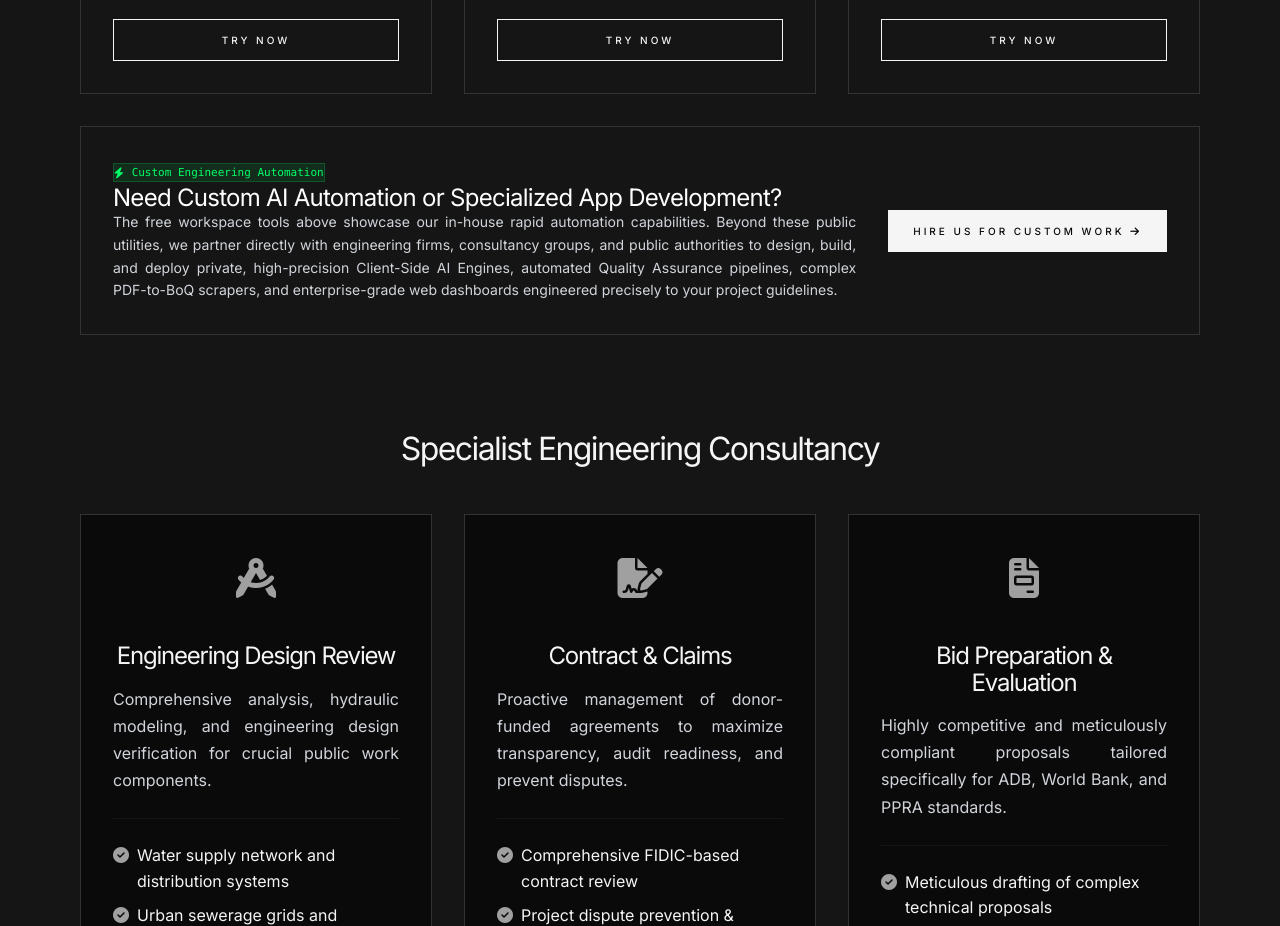
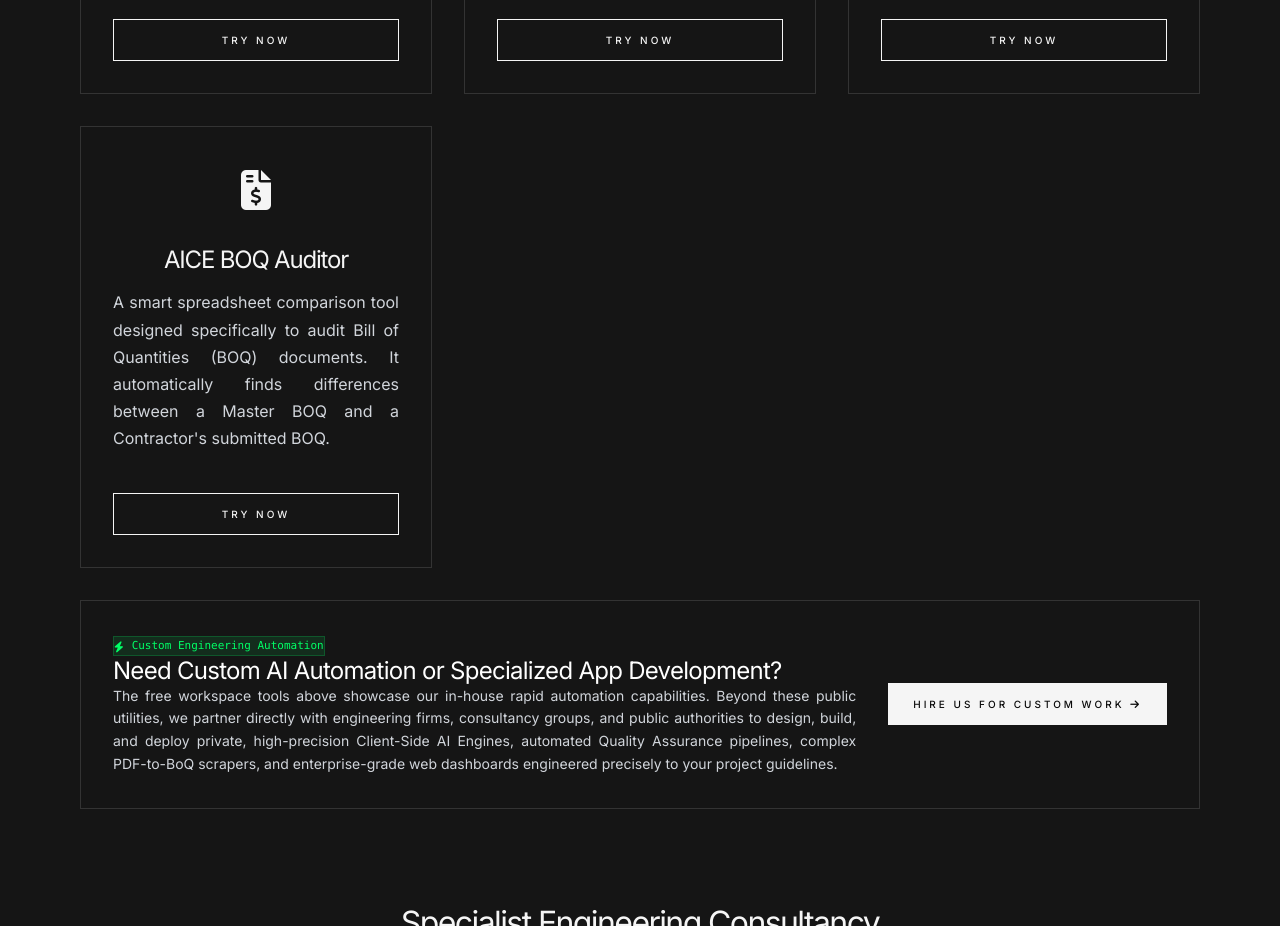
Before and after one commit to tulaibhasan/aiceservices-site, a React (Vite) app: page / in a window 1280 px wide. Shown: the part 960-1886 px from the top of the page. Built offline with nearby package versions, Linux system fonts and the light colour scheme.

Commit message:
feat: add BOQ Auditor tool
Integrate the BOQ Auditor tool into the application routes, navigation, and contact form, and add its corresponding card to the main solutions section.

```diff
--- a/src/App.tsx
+++ b/src/App.tsx
@@ -6,7 +6,7 @@
 import { useEffect } from 'react';
 import { BrowserRouter, Routes, Route, useLocation } from 'react-router-dom';
 import { Navigation } from './components/Navigation';
-import { Hero, AISolutions, About, AIToolEmbed, DeckEditEmbed, ProScanEmbed } from './components/MainSections';
+import { Hero, AISolutions, About, AIToolEmbed, DeckEditEmbed, ProScanEmbed, BOQAuditorEmbed } from './components/MainSections';
 import { ServicesDetailed, StandardsDetailed, FAQ, Contact } from './components/DetailSections';
 import { Footer } from './components/Footer';
 
@@ -65,6 +65,14 @@ function ProScanPage() {
   );
 }
 
+function BOQAuditorPage() {
+  return (
+    <div style={{ backgroundColor: '#0A0A0A' }}>
+      <BOQAuditorEmbed />
+    </div>
+  );
+}
+
 export default function App() {
   return (
     <BrowserRouter>
@@ -77,6 +85,7 @@ export default function App() {
             <Route path="/tools/aicemark" element={<ToolPage />} />
             <Route path="/tools/deckedit" element={<DeckEditPage />} />
             <Route path="/tools/proscan" element={<ProScanPage />} />
+            <Route path="/tools/boqauditor" element={<BOQAuditorPage />} />
           </Routes>
         </main>
         <Footer />
--- a/src/components/DetailSections.tsx
+++ b/src/components/DetailSections.tsx
@@ -285,6 +285,7 @@ export function Contact() {
                   <option value="AICEMark">AICEMark Document Editor</option>
                   <option value="AICE Deck Edit">AICE Deck Edit</option>
                   <option value="AICE ProScan">AICE ProScan OCR</option>
+                  <option value="AICE BOQ Auditor">AICE BOQ Auditor</option>
                   <option value="Engineering Design">Engineering Design</option>
                   <option value="Contract & Claims">Contract & Claims</option>
                   <option value="Bid Preparation & Evaluation">Bid Preparation & Evaluation</option>
--- a/src/components/MainSections.tsx
+++ b/src/components/MainSections.tsx
@@ -56,6 +56,17 @@ export function AISolutions() {
               </p>
             </div>
             <Link to="/tools/proscan" className="btn btn-outline w-full block">Try Now</Link>
+          </div>
+
+          <div className="solution-card" style={{ display: 'flex', flexDirection: 'column', height: '100%', justifyContent: 'space-between' }}>
+            <div>
+              <div className="card-icon"><i className="fas fa-file-invoice-dollar"></i></div>
+              <h3>AICE BOQ Auditor</h3>
+              <p style={{ textAlign: 'justify', marginBottom: '2.5rem', lineHeight: '1.7', color: 'rgb(209, 213, 219)' }}>
+                A smart spreadsheet comparison tool designed specifically to audit Bill of Quantities (BOQ) documents. It automatically finds differences between a Master BOQ and a Contractor's submitted BOQ.
+              </p>
+            </div>
+            <Link to="/tools/boqauditor" className="btn btn-outline w-full block">Try Now</Link>
           </div>
         </div>
 
@@ -248,3 +259,44 @@ export function ProScanEmbed() {
     </FadeInSection>
   );
 }
+
+export function BOQAuditorEmbed() {
+  const [isLoading, setIsLoading] = useState(true);
+
+  return (
+    <FadeInSection className="w-full bg-[#0A0A0A] p-0 m-0" id="boq-auditor-tool">
+      <div className="w-full max-w-full p-0 m-0">
+        <div className="w-full relative shadow-2xl rounded-none overflow-hidden border-none animate-fade-in" style={{ height: 'calc(100vh - 70px)', backgroundColor: '#0A0A0A' }}>
+          {isLoading && (
+            <div className="absolute inset-0 z-50 flex flex-col items-center justify-center bg-[#0A0A0A]">
+              <div className="flex flex-col items-center space-y-6">
+                {/* Brutalist high-performance loader */}
+                <div className="relative w-16 h-16">
+                  <div className="absolute inset-0 rounded-full border border-gray-900"></div>
+                  <div className="absolute inset-0 rounded-full border-t border-b border-[#00FF66] animate-spin" style={{ animationDuration: '0.8s' }}></div>
+                </div>
+
+                <div className="space-y-1.5 text-center">
+                  <div className="text-[11px] font-mono text-[#00FF66] tracking-widest uppercase animate-pulse">
+                    // INITIALIZING AICE WORKSPACE
+                  </div>
+                  <div className="text-[10px] font-mono text-gray-500 tracking-wider">
+                    Loading BOQ Auditor &amp; Spreadsheet Analysis Units...
+                  </div>
+                </div>
+              </div>
+            </div>
+          )}
+          <iframe
+            src="https://tulaibhasan-aice-boq-auditor.hf.space"
+            className="w-full h-full border-none"
+            title="AICE BOQ Auditor Tool"
+            onLoad={() => setIsLoading(false)}
+            allow="accelerometer; ambient-light-sensor; autoplay; battery; camera; document-domain; encrypted-media; fullscreen; geolocation; gyroscope; layout-animations; legacy-image-formats; magnetometer; microphone; midi; oversized-images; payment; picture-in-picture; publickey-credentials-get; sync-xhr; usb; vr ; wake-lock; xr-spatial-tracking"
+            sandbox="allow-forms allow-modals allow-popups allow-popups-to-escape-sandbox allow-same-origin allow-scripts allow-downloads"
+          ></iframe>
+        </div>
+      </div>
+    </FadeInSection>
+  );
+}
```
